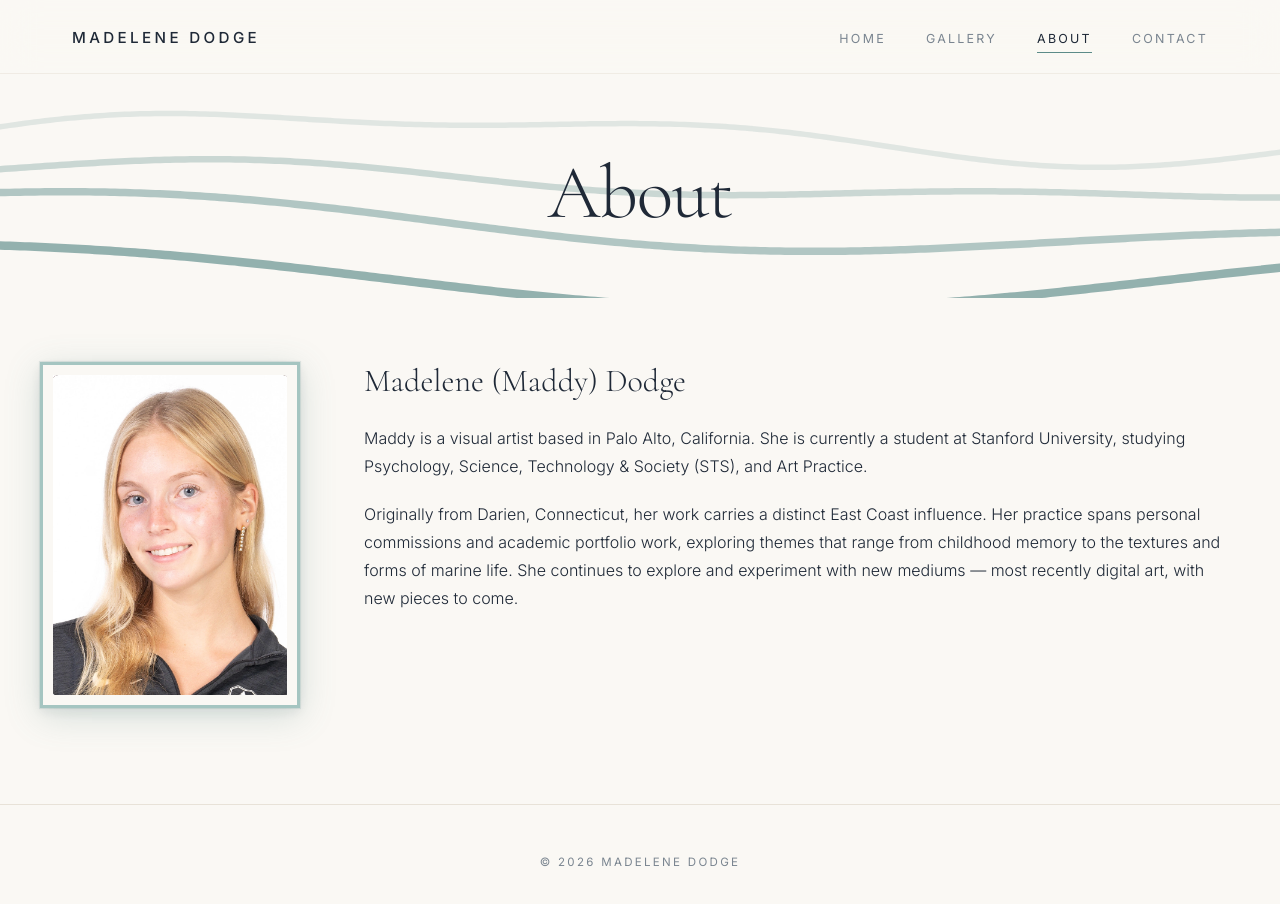
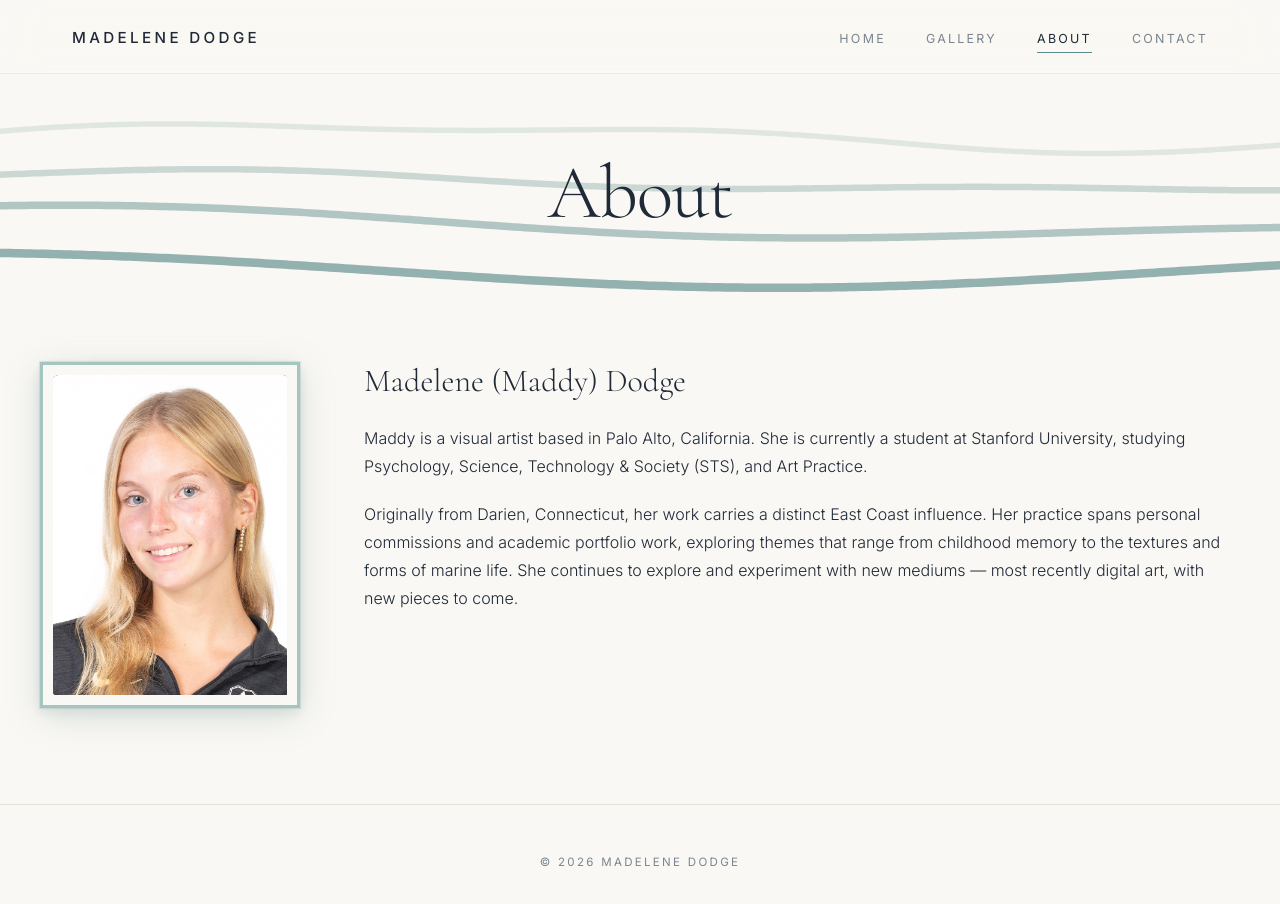
Before and after one commit to maddodge25/Art-Portfolio-, a React (Vite) app: page /about in a window 1280 px wide. Shown: the top 904 px of the page. Built offline with nearby package versions, Linux system fonts and the light colour scheme.

Commit message:
Add amplitudeScale prop to WaveBg; reduce About waves to 0.55 so they fit

```diff
--- a/src/components/WaveBg.jsx
+++ b/src/components/WaveBg.jsx
@@ -1,6 +1,6 @@
 import { useEffect, useRef } from 'react'
 
-export default function WaveBg() {
+export default function WaveBg({ amplitudeScale = 1 }) {
   const svgRef = useRef(null)
 
   useEffect(() => {
@@ -59,7 +59,7 @@ export default function WaveBg() {
       const yAt = (x) => {
         let y = baseY
         for (const c of wave.components) {
-          y += c.amp * Math.sin(x * c.freq + c.phase + t * c.speed)
+          y += c.amp * amplitudeScale * Math.sin(x * c.freq + c.phase + t * c.speed)
         }
         return y
       }
@@ -88,7 +88,7 @@ export default function WaveBg() {
       cancelAnimationFrame(raf)
       window.removeEventListener('resize', resize)
     }
-  }, [])
+  }, [amplitudeScale])
 
   return (
     <svg ref={svgRef} className="wave-bg" preserveAspectRatio="none" aria-hidden="true">
--- a/src/pages/About.jsx
+++ b/src/pages/About.jsx
@@ -4,7 +4,7 @@ export default function About() {
   return (
     <>
       <section className="page-heading page-heading--wave reveal">
-        <WaveBg />
+        <WaveBg amplitudeScale={0.55} />
         <div className="container">
           <h1>About</h1>
         </div>
```
